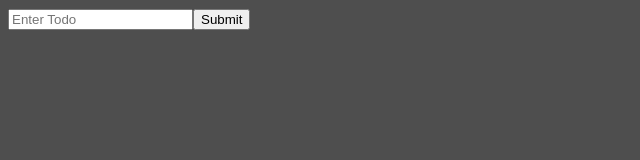
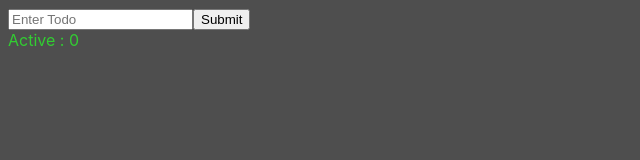
Before and after one commit to rksingh2001/TodoList, a React (Create React App) app: page / in a window 1280 px wide. Shown: the top 160 px of the page, without its empty margins (0-640 px from the left). Built offline with nearby package versions, Linux system fonts and the light colour scheme.

Commit message:
Shows number of active todos

```diff
--- a/src/todoList.js
+++ b/src/todoList.js
@@ -8,7 +8,7 @@ import Todo from './Todo'
   2. Display TodoList
   3. Cross Off Todos
   4. Show Number of Active Todos
-  5. FIlter all/active/complete
+  5. Filter all/active/complete
   6. Delete Todos
   7. Delete All Complete
     7.1 only show if atleast one is complete
@@ -44,8 +44,8 @@ export default class TodoList extends React.Component {
   render() {
     return (
       <div>
-        <TodoForm todos={this.state.todos}
-        addTodo={this.addTodo}/>
+        <TodoForm todos={this.state.todos} addTodo={this.addTodo}/>
+        <div style={{color : 'limegreen'}}>Active : {this.state.todos.filter(todo => !todo.complete).length}</div>
         {this.state.todos.map((todo) => (
           <Todo
             todo={todo}
```
Also changed, not shown: src/ListStats.js (added).
